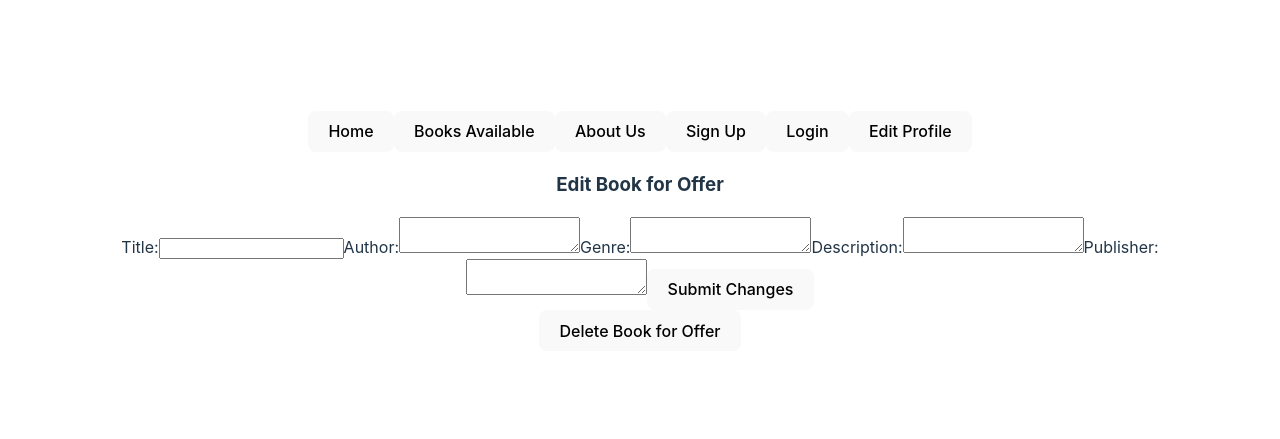
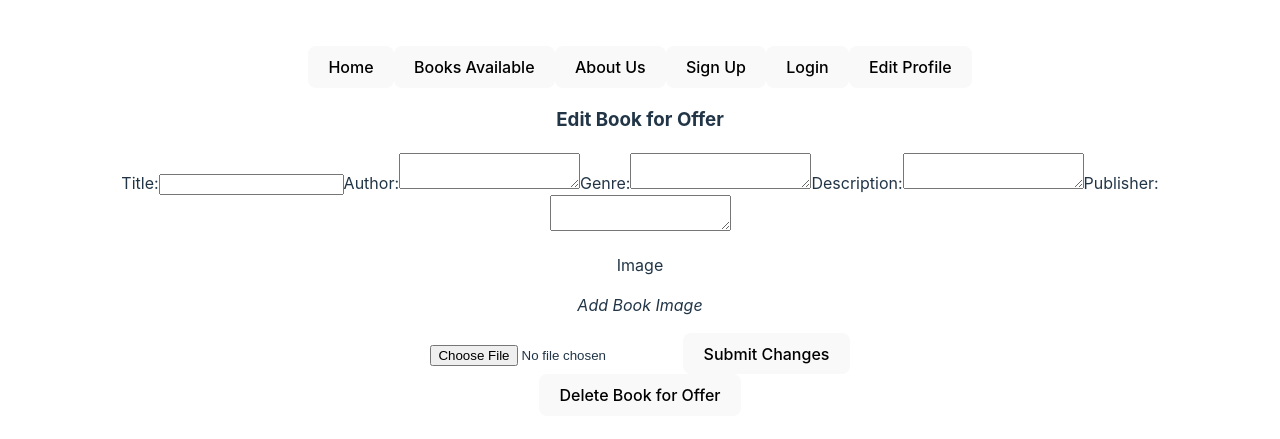
Before and after one commit to mapmargaridapereira/BookLoop-Client, a React (Vite) app: page /offers/edit/1 in a window 1280 px wide. Shown: the part 169-608 px from the top of the page. Built offline with nearby package versions, Linux system fonts and the light colour scheme; no server answers.

Commit message:
cloudinary

```diff
--- a/src/Pages/EditBookOfferPage.jsx
+++ b/src/Pages/EditBookOfferPage.jsx
@@ -1,6 +1,8 @@
 import { useState } from "react";
 import { useParams, useNavigate } from "react-router-dom";
 import booksService from "../Services/book.service";
+
+import axios from "axios";
 
 function EditBookOfferPage() {
   // Write State
@@ -16,6 +18,35 @@ function EditBookOfferPage() {
   const { bookId } = useParams();
 
   const navigate = useNavigate();
+
+
+  const [bookImg, setBookImg] = useState("");
+  const [loading, setLoading] = useState(false);
+
+  const handleUpload = async (e) => {
+    try {
+      setLoading(true);
+
+      //formData === enctype=multipart/formdata
+      const uploadData = new FormData();
+
+      //add the file to the formData
+      uploadData.append("bookImg", e.target.files[0]);
+
+      //send the file to our api
+      const response = await axios.post(
+        `${import.meta.env.VITE_APP_SERVER_URL}/api/upload`,
+        uploadData
+      );
+
+      console.log(response.data.fileUrl);
+      setBookImg(response.data.fileUrl);
+      setLoading(false);
+    } catch (error) {
+      console.log(error);
+      setLoading(false);
+    }
+  };
 
   // Create a function that Handles Edit Form Submit
   const handleSubmit = (e) => {
@@ -102,6 +133,29 @@ const deleteBook = () => {
         onChange={handleSubmit}
       />
 
+         {/* for images */}
+         <label htmlFor="profileImg" className="form-box">
+          <p>Image</p>
+          {bookImg ? (
+            <>
+              <img src={bookImg} alt="current" />
+              <p className="small-buttons">Change Book Image</p>
+            </>
+          ) : (
+            <i className="fa fa-3x fa-camera">
+              <p>Add Book Image</p>
+            </i>
+          )}
+          <input
+            type="file"
+            name="bookImg"
+            id="bookImg"
+            onChange={handleUpload}
+            className="image-input"
+            required
+          />
+        </label>
+
       <button type="submit">Submit Changes</button>
     </form>
     <button onClick={deleteBook}>Delete Book for Offer</button>
--- a/src/Pages/NewBookOfferPage.jsx
+++ b/src/Pages/NewBookOfferPage.jsx
@@ -15,8 +15,39 @@ function NewBookOffer() {
     author: "",
     genre: "",
     description: "",
-    publisher: ""
+    publisher: "",
+    bookImg: "",
   })
+
+
+   //images
+  const [bookImg, setBookImg] = useState("");
+  const [loading, setLoading] = useState(false);
+
+  const handleUpload = async (e) => {
+    try {
+      setLoading(true);
+
+      //formData === enctype=multipart/formdata
+      const uploadData = new FormData();
+
+      //add the file to the formData
+      uploadData.append("bookImg", e.target.files[0]);
+
+      //send the file to our api
+      const response = await axios.post(
+        `${import.meta.env.VITE_APP_SERVER_URL}/api/upload`,
+        uploadData
+      );
+
+      console.log(response.data.fileUrl);
+      setBookImg(response.data.fileUrl);
+      setLoading(false);
+    } catch (error) {
+      console.log(error);
+      setLoading(false);
+    }
+  };
 
   const handleSubmit = (e) =>{
     e.preventDefault();
@@ -31,7 +62,8 @@ function NewBookOffer() {
       author: book.author,
       genre: book.genre,
       description: book.description,
-      publisher: book.publisher
+      publisher: book.publisher,
+      bookImg: book.bookImg
     }
 
     booksService.createOffer(data)
@@ -86,6 +118,29 @@ function NewBookOffer() {
           onChange={handleSubmit}
         />
 
+        {/* for images */}
+<label htmlFor="bookImg" className="form-box">
+          <p>Image</p>
+          {bookImg ? (
+            <>
+              <img src={bookImg} alt="current" />
+              <p className="small-buttons">Change Book Image</p>
+            </>
+          ) : (
+            <i className="fa fa-3x fa-camera">
+              <p>Add Book Image</p>
+            </i>
+          )}
+          <input
+            type="file"
+            name="bookImg"
+            id="bookImg"
+            onChange={handleUpload}
+            className="image-input"
+            required
+          />
+  </label>
+
         <button type="submit">Submit</button>
       </form>
     </div>
```
